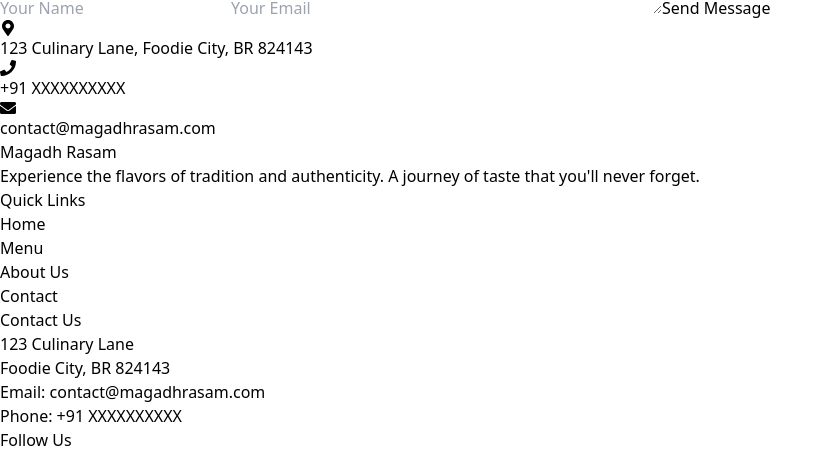
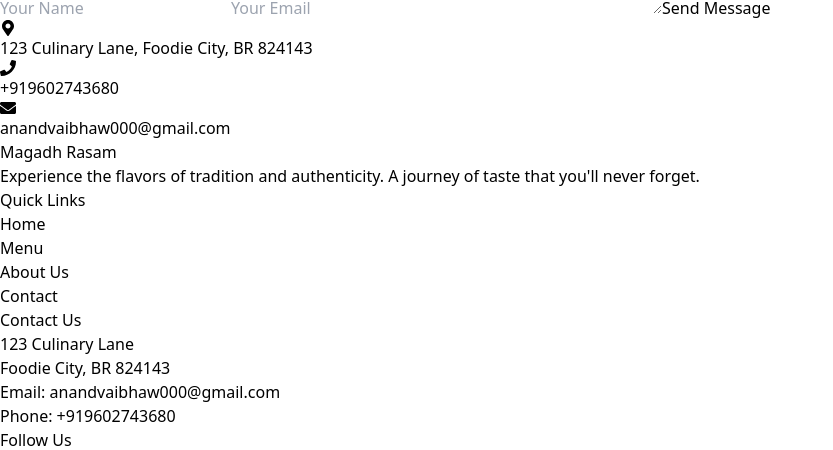
Before and after one commit to anandspaces/magadh-rasam, a React (Vite) app in the folder frontend/: page /contact in a window 1280 px wide. Shown: the part 322-772 px from the top of the page, without its empty margins (0-833 px from the left). Built offline with nearby package versions, Linux system fonts and the light colour scheme; no server answers.

Commit message:
added contact

```diff
--- a/frontend/src/components/Footer.tsx
+++ b/frontend/src/components/Footer.tsx
@@ -45,8 +45,8 @@ export default function Footer() {
             <h3 className="text-xl font-semibold mb-4">Contact Us</h3>
             <p>123 Culinary Lane</p>
             <p>Foodie City, BR 824143</p>
-            <p>Email: contact@magadhrasam.com</p>
-            <p>Phone: +91 XXXXXXXXXX</p>
+            <p>Email: anandvaibhaw000@gmail.com</p>
+            <p>Phone: +919602743680</p>
           </div>
 
           {/* Social Media Icons */}
--- a/frontend/src/pages/Contact.tsx
+++ b/frontend/src/pages/Contact.tsx
@@ -103,8 +103,8 @@ const Contact = () => {
         <div className="mt-12 grid grid-cols-1 md:grid-cols-3 gap-8 text-center">
           {[
             { icon: FaMapMarkerAlt, text: "123 Culinary Lane, Foodie City, BR 824143" },
-            { icon: FaPhone, text: "+91 XXXXXXXXXX" },
-            { icon: FaEnvelope, text: "contact@magadhrasam.com" }
+            { icon: FaPhone, text: "+919602743680" },
+            { icon: FaEnvelope, text: "anandvaibhaw000@gmail.com" }
           ].map((item, index) => (
             <div key={index} className="flex items-center justify-center space-x-3 text-gray-700">
               <item.icon className="text-yellow-500 text-3xl" />
```
